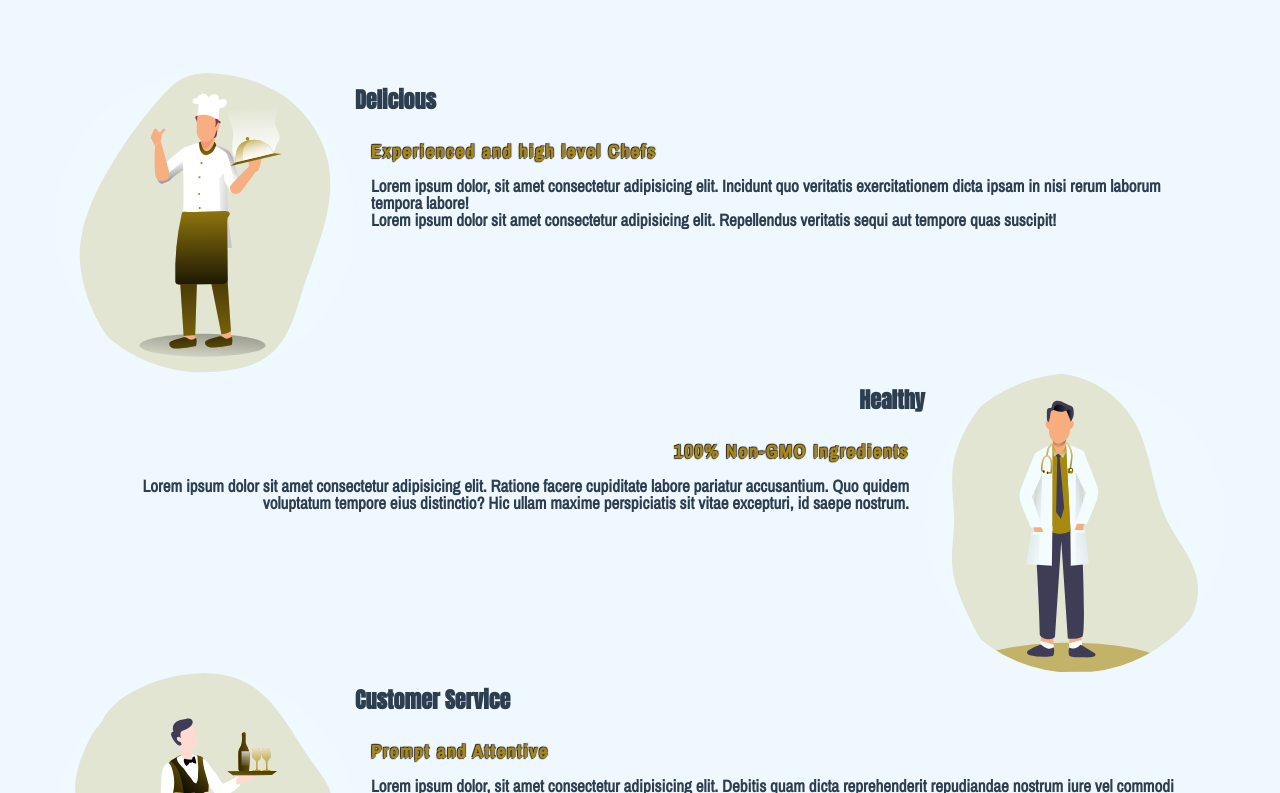
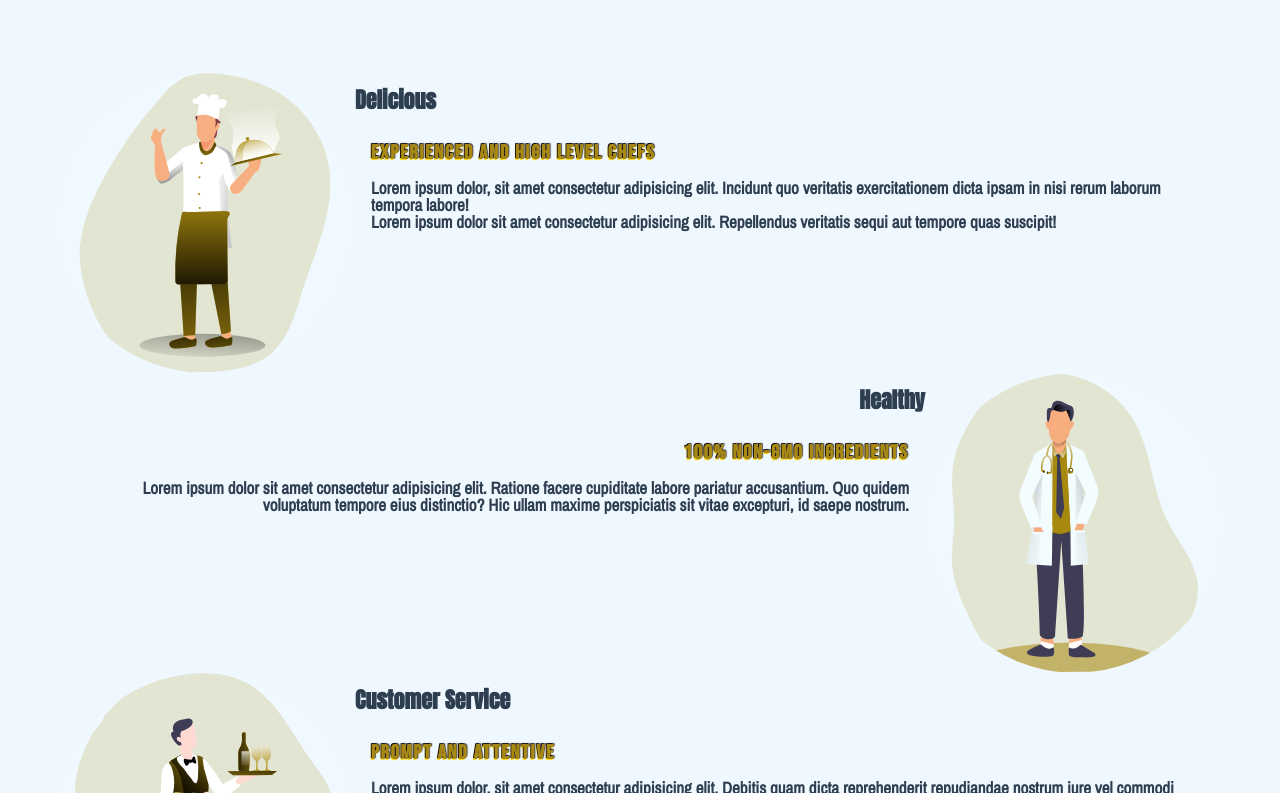
Before and after one commit to eevan7a9/freshmeat-restaurant-e7a9, a Vue app in the folder frontend-restaurant/: page /about in a window 1280 px wide. Shown: the part 2947-3740 px from the top of the page. Built offline with nearby package versions, Linux system fonts and the light colour scheme.

Commit message:
added contact

```diff
--- a/frontend-restaurant/src/App.vue
+++ b/frontend-restaurant/src/App.vue
@@ -20,4 +20,5 @@ export default {
 @import url("./assets/main.css");
 @import url("https://fonts.googleapis.com/css?family=Anton&display=swap");
 @import url("https://fonts.googleapis.com/css?family=Archivo+Narrow&display=swap");
+@import url("https://fonts.googleapis.com/css?family=Bebas+Neue&display=swap");
 </style>
--- a/frontend-restaurant/src/components/WhyUs.vue
+++ b/frontend-restaurant/src/components/WhyUs.vue
@@ -72,14 +72,14 @@ $mainColor: #a8890f;
       padding: 1rem 0;
     }
     h2 {
-      font-size: 18px;
+      font-size: 20px;
       color: $mainColor;
-      font-family: "Archivo Narrow", sans-serif;
+      font-family: "Bebas Neue", cursive;
       font-weight: 900;
-      text-shadow: 0px 0px 0px #a48474, -1px -1px 0px #392d2a,
-        1px -1px 1px #413f3f, -1px 1px 1px #413f3f, 0px 0px 0px #413f3f;
+      text-shadow: 0px 0px 0px #a48474, -1px -1px 0px #110c05,
+        1px -1px 1px #413f3f, -1px 1px 1px #ffd805, 0px 0px 0px #413f3f;
+      padding: 1rem;
       letter-spacing: 2px;
-      padding: 1rem;
     }
     p {
       padding: 0 1rem;
--- a/frontend-restaurant/src/router/index.js
+++ b/frontend-restaurant/src/router/index.js
@@ -22,6 +22,11 @@ const routes = [
     path: '/reservation',
     name: 'reservation',
     component: () => import('@/views/Reservation.vue')
+  },
+  {
+    path: '/contact',
+    name: 'contact',
+    component: () => import('@/views/Contact.vue')
   }
 ]
 
--- /dev/null
+++ b/frontend-restaurant/src/views/Contact.vue
@@ -0,0 +1,53 @@
+<template>
+  <div class="contact-wrapper">
+    <div class="contact-content">
+      <form>
+        <div class="contact-form">
+          <div class="input-form">
+            <label>Name</label>
+            <input type="text" v-model="form.name" />
+          </div>
+          <div lass="input-form">
+            <label>email</label>
+            <input type="text" v-model="form.email" />
+          </div>
+          <div class="text-form">
+            <label>Message</label>
+            <textarea v-model="form.message"></textarea>
+          </div>
+        </div>
+      </form>
+    </div>
+    <section id="footer">
+      <div class="container">
+        <Footer />
+      </div>
+    </section>
+  </div>
+</template>
+
+<script>
+import Footer from "@/components/Footer.vue";
+export default {
+  components: {
+    Footer
+  },
+  data() {
+    return {
+      form: {}
+    };
+  }
+};
+</script>
+
+<style lang="scss" scoped>
+$mainColor: #a8890f;
+.contact-wrapper {
+  .contact-content {
+    min-height: 90vh;
+  }
+  #footer {
+    background: $mainColor;
+  }
+}
+</style>
```
